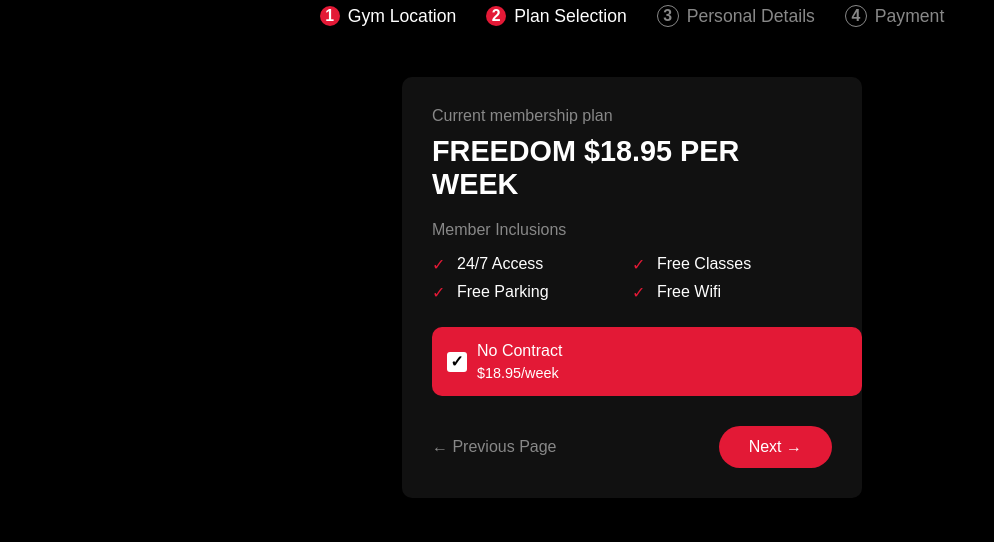
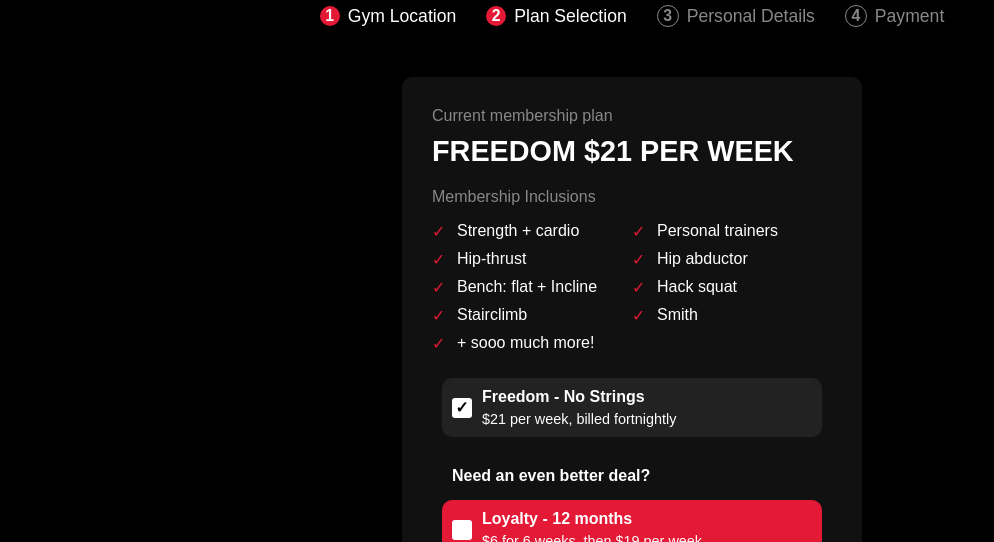
Before and after one commit to bbbrodie/lyf-test, a website: page public/plan-seven-hills.html in a window 1280 px wide. Shown: the part 186-728 px from the top of the page, without its empty margins (8-1002 px from the left). Drawn offline with Linux system fonts and the light colour scheme.

Commit message:
Add files via upload

```diff
--- a/public/plan-seven-hills.html
+++ b/public/plan-seven-hills.html
@@ -133,11 +133,30 @@
         }
 
         .option {
-            width: 100%; /* Full width to fill container */
-            padding: 15px;
+            width: calc(100% - 20px); /* Adjust width to account for margins */
+            margin-left: 10px; /* Reduced left gap */
+            margin-right: 10px; /* Reduced right gap */
+            padding: 10px; /* Reduced padding */
             border-radius: 10px;
-            background-color: rgb(227, 25, 54); /* Preselected style */
             color: #fff;
+            margin-bottom: 10px; /* Space between options */
+            box-sizing: border-box; /* Ensure padding is included in width */
+        }
+
+        .option.no-contract {
+            border: none; /* No border for No Contract */
+        }
+
+        .option.loyalty {
+            border: none; /* No border for Loyalty */
+        }
+
+        .option.selected {
+            background-color: #222; /* Grey for selected */
+        }
+
+        .option.unselected {
+            background-color: rgb(227, 25, 54); /* Red for unselected */
         }
 
         .option input {
@@ -147,7 +166,7 @@
         .option label {
             display: flex;
             align-items: center;
-            cursor: default; /* No cursor change since preselected */
+            cursor: pointer;
         }
 
         .checkbox {
@@ -170,11 +189,21 @@
 
         .option-title {
             font-size: 1em;
+            font-weight: bold; /* Bold titles for both options */
         }
 
         .option-price {
             font-size: 0.9em;
             margin-top: 5px;
+        }
+
+        .extra-text {
+            color: #fff;
+            font-size: 1em;
+            font-weight: 900; /* Extra bold for thicker text */
+            margin: 20px 0 15px; /* Increased bottom margin for more spacing */
+            margin-left: 10px; /* Match left margin of boxes */
+            padding-left: 10px; /* Match left padding of boxes */
         }
 
         .navigation {
@@ -290,22 +319,38 @@
     </div>
     <div class="form-container">
         <div class="current-plan">Current membership plan</div>
-        <div class="plan-title">FREEDOM $18.95 PER WEEK</div>
-        <div class="inclusions-title">Member Inclusions</div>
+        <div class="plan-title">FREEDOM $21 PER WEEK</div>
+        <div class="inclusions-title">Membership Inclusions</div>
         <ul class="inclusions">
-            <li><span>24/7 Access</span></li>
-            <li><span>Free Classes</span></li>
-            <li><span>Free Parking</span></li>
-            <li><span>Free Wifi</span></li>
+            <li><span>Strength + cardio</span></li>
+            <li><span>Personal trainers</span></li>
+            <li><span>Hip-thrust</span></li>
+            <li><span>Hip abductor</span></li>
+            <li><span>Bench: flat + Incline</span></li>
+            <li><span>Hack squat</span></li>
+            <li><span>Stairclimb</span></li>
+            <li><span>Smith</span></li>
+            <li><span>+ sooo much more!</span></li>
         </ul>
         <div class="options">
-            <div class="option selected">
+            <div class="option no-contract selected">
                 <input type="radio" id="no-contract" name="plan" checked>
                 <label for="no-contract">
                     <div class="checkbox"></div>
                     <div>
-                        <div class="option-title">No Contract</div>
-                        <div class="option-price">$18.95/week</div>
+                        <div class="option-title">Freedom - No Strings</div>
+                        <div class="option-price">$21 per week, billed fortnightly</div>
+                    </div>
+                </label>
+            </div>
+            <div class="extra-text">Need an even better deal?</div>
+            <div class="option loyalty unselected">
+                <input type="radio" id="loyalty-12-months" name="plan">
+                <label for="loyalty-12-months">
+                    <div class="checkbox"></div>
+                    <div>
+                        <div class="option-title">Loyalty - 12 months</div>
+                        <div class="option-price">$6 for 6 weeks, then $19 per week</div>
                     </div>
                 </label>
             </div>
```
